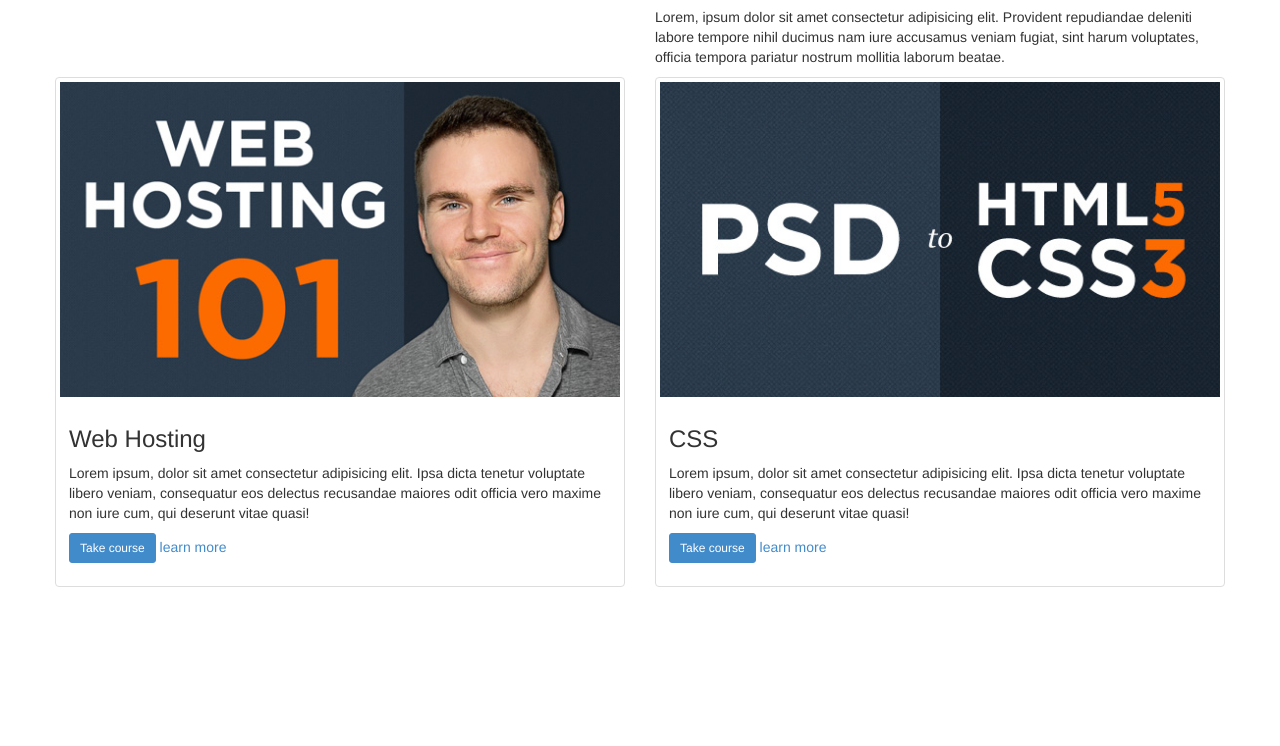
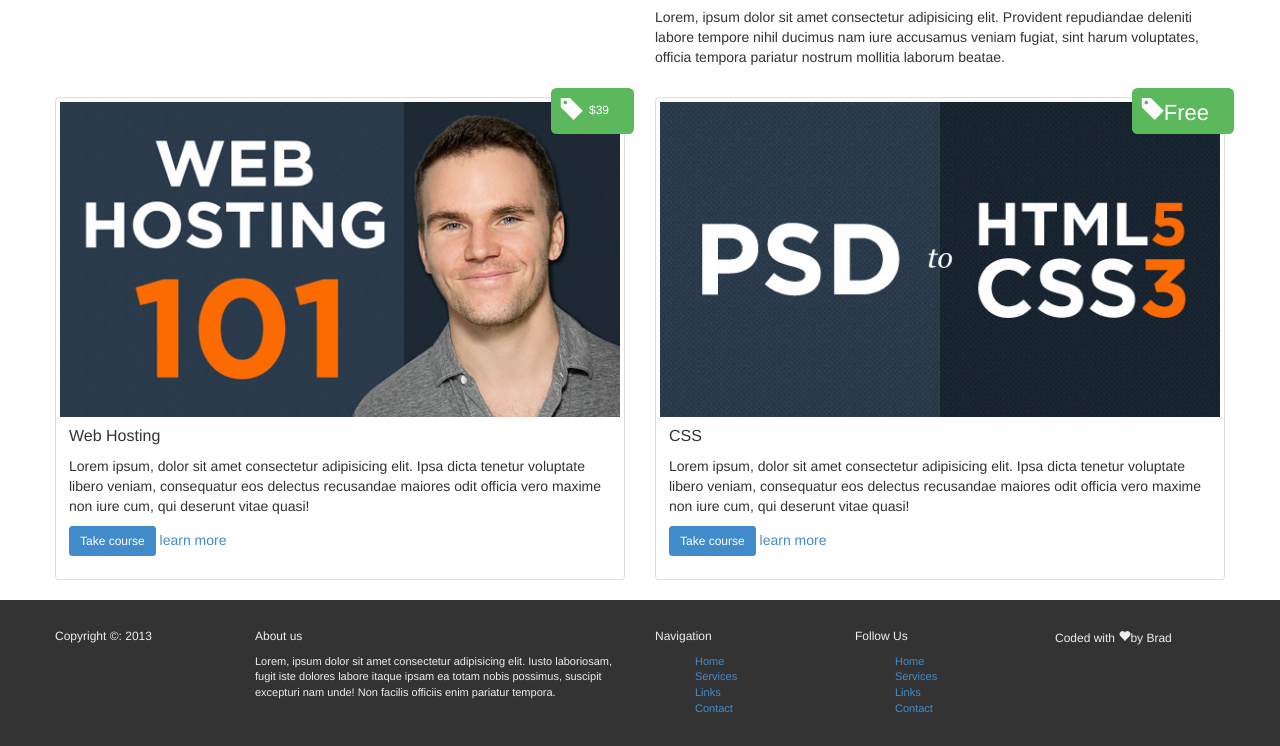
Before and after one commit to arjunporwal10/Learning-HTML5, a plain HTML site: page MyWebsite/index.html in a window 1280 px wide. Shown: the part 1956-2702 px from the top of the page. Before the commit the page ends 2543 px from the top, so only its background shows below. Drawn offline with nearby package versions, Linux system fonts and the light colour scheme.

Commit message:
completed bootstrap 3 videos

```diff
--- a/MyWebsite/includes/css/styles.css
+++ b/MyWebsite/includes/css/styles.css
@@ -31,7 +31,15 @@ Notes:	 Hand coded for Udemy.com
 #inputMessage{
     margin-bottom: 15px;
 }
-
+footer{
+    background: #333;
+    color: #eee;
+    font-size: 11px;
+    padding: 20px;
+}
+ul.unstyled{
+    list-style: none;
+}
 
 /* --------------------------------------
    Typography
@@ -88,7 +96,31 @@ Notes:	 Hand coded for Udemy.com
 /* --------------------------------------
    Global Styles
    -------------------------------------- */
-
+.thumbnails{
+    margin: 20px 0;
+}
+.thumbnail{
+    position: relative;
+}
+.thumbnail h3{
+    font-size: 16px;
+    margin: 0 0 10px;
+    line-height: 20px;
+}
+.thumbnail .price{
+    font-size: 22px;
+    position: absolute;
+    top: -10px;
+    right: -10px;
+    padding: 10px;
+}
+.thumbnail .price sup{
+    font-weight: normal;
+    font-size: 12px;
+}
+.thumbnail span.glyphicon{
+    margin-right: 15px;
+}
 
 
 /* --------------------------------------
@@ -97,6 +129,12 @@ Notes:	 Hand coded for Udemy.com
 
 /* Portrait & landscape phone */
 @media (max-width: 480px) {
+    .thumbnail .price{
+        font-size: 14px;
+    }
+    .thumbnail .price sup{
+        font-size: 10px;
+    }
 
 }
 
--- a/MyWebsite/index.html
+++ b/MyWebsite/index.html
@@ -498,11 +498,17 @@
           <div class="col-6">
             <div class="thumbnail">
               <img src="../MyWebsite/images/item_webhosting101.jpg" alt="webhost">
+              <div class="label label-success price">
+                  <span class="glyphicon glyphicon-tag">
+                    <sup>$39</sup>
+                  </span>
+                </div>
               <div class="caption">
                 <h3>Web Hosting</h3>
                 <p>Lorem ipsum, dolor sit amet consectetur adipisicing elit. Ipsa dicta tenetur voluptate libero veniam, consequatur
                   eos delectus recusandae maiores odit officia vero maxime non iure cum, qui deserunt vitae quasi!</p>
                 <p>
+
                   <a href="#" class="btn btn-primary btn-small" target="_blank">Take course</a>
                   <a href="#" classbtn btn-small btn-link>learn more</a>
 
@@ -516,6 +522,9 @@
           <div class="col-6">
             <div class="thumbnail">
               <img src="../MyWebsite/images/item_psd2html5.jpg" alt="host">
+              <div class="label label-success price">
+                  <span class="glyphicon glyphicon-tag">Free</span>
+                </div>
               <div class="caption">
                 <h3>CSS</h3>
                 <p>Lorem ipsum, dolor sit amet consectetur adipisicing elit. Ipsa dicta tenetur voluptate libero veniam, consequatur
@@ -535,7 +544,38 @@
   </main>
   <!--end conatiner-->
   <footer>
-
+    <div class="container">
+      <div class="row">
+        <div class="col-sm-2">
+          <h6>Copyright &copy: 2013</h6>
+        </div>
+        <div class="col-sm-4">
+          <h6>About us</h6>
+          <p>Lorem, ipsum dolor sit amet consectetur adipisicing elit. Iusto laboriosam, fugit iste dolores labore itaque ipsam ea totam nobis possimus, suscipit excepturi nam unde! Non facilis officiis enim pariatur tempora.</p>
+        </div>
+        <div class="col-sm-2">
+            <h6>Navigation</h6>
+            <ul class="unstyled">
+              <li><a href="#">Home</a></li>
+              <li><a href="#">Services</a></li>
+              <li><a href="#">Links</a></li>
+              <li><a href="#">Contact</a></li>
+            </ul>
+          </div>
+          <div class="col-sm-2">
+              <h6>Follow Us</h6>
+              <ul class="unstyled">
+                <li><a href="#">Home</a></li>
+                <li><a href="#">Services</a></li>
+                <li><a href="#">Links</a></li>
+                <li><a href="#">Contact</a></li>
+              </ul>
+            </div>
+            <div class="col-sm-2">
+              <h6>Coded with <span class="glyphicon glyphicon-heart"></span>by Brad</h6>
+            </div>
+      </div>
+    </div>
   </footer>
   <!--end footer-->
 
```
